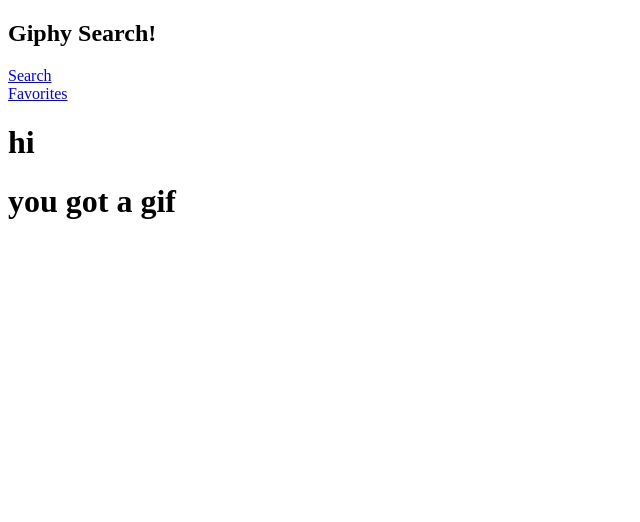
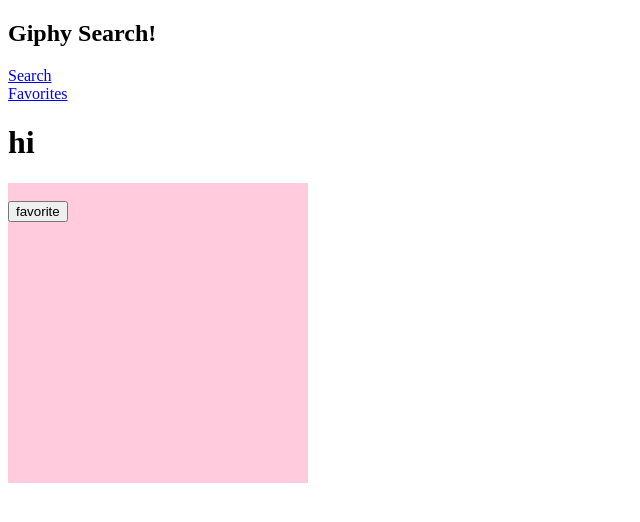
Before and after one commit to ColeDahlen/group-giphy-saga-project1, a React (Create React App) app: page / in a window 1280 px wide. Shown: the top 522 px of the page, without its empty margins (0-640 px from the left). Built offline with nearby package versions, Linux system fonts and the light colour scheme.

Commit message:
almost done with ListItem

```diff
--- /dev/null
+++ b/src/components/Search/ListItem.css
@@ -0,0 +1,5 @@
+.card {
+    background-color: #FFCBDD;
+    height: 300px;
+    width: 300px;
+}
--- a/src/components/Search/ListItem.jsx
+++ b/src/components/Search/ListItem.jsx
@@ -1,9 +1,37 @@
+import { useDispatch, useSelector } from 'react-redux';
+import { useState } from 'react';
+import './ListItem.css'
+
+function ListItem() {
+
+    const dispatch = useDispatch();
 
 
-function ListItem() {
-    return(
+
+    //piece of state to add to the favorites table? idk if this will work
+    const [favorite, setFavorite] = useState(false)
+
+    //const import
+
+    const addToFavorites = () => {
+        dispatch({
+            type: 'SAGA/ADD_FAVORITES',
+            //need payload
+
+        })
+        setFavorite = true;
+    }
+
+    return (
         <>
-        <h1> you got a gif </h1>
+            <section className="card">
+                <section className="img">
+                    {/* still need to give image a source */}
+                    <img/>
+                </section>
+
+                <button onClick={addToFavorites}>favorite</button>
+            </section>
         </>
     )
 }
--- a/src/index.js
+++ b/src/index.js
@@ -14,10 +14,30 @@
     return state;
 }
 
+//post request
+//wee need to access action.payload so we have to the function 'action' as a parameter
+function* addToFavorites(action) {
+    //declare action.payload as a const so we we know what we're sending to the server
+    const newFavorite = action.payload;
+    //console.log newFavorite to to see if we're recieving the right thing from ListItem.jsx
+    console.log(newFavorite)
+    const response = yield axios({
+        method: 'POST',
+        url: `/api/favorite`,
+        data: {newFavorite}
+    })
+    //call saga get function usng something like :
+    yield put({
+        //type: 'SAGA/GET_PICTURES' or whatever action.type they gave the get function
+    })
+}
+
+
 //root generator
 function* rootSaga() {
+    yield takeEvery('SAGA/ADD_FAVORITES', addToFavorites)
+}
 
-}
 
 //declare sagaMiddleware
 const sagaMiddleware = createSagaMiddleware();
```
Also changed, not shown: 1 other file (tests, documents, lock files or other folders).
